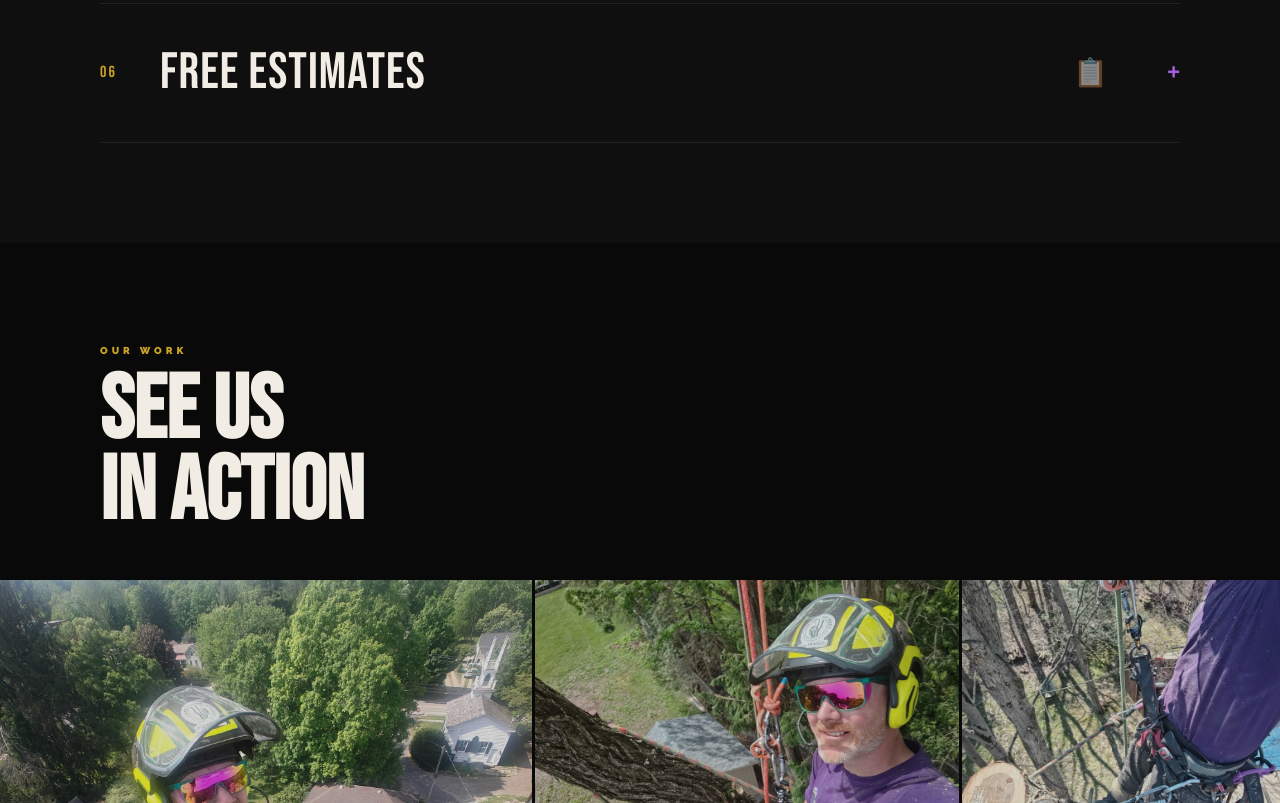
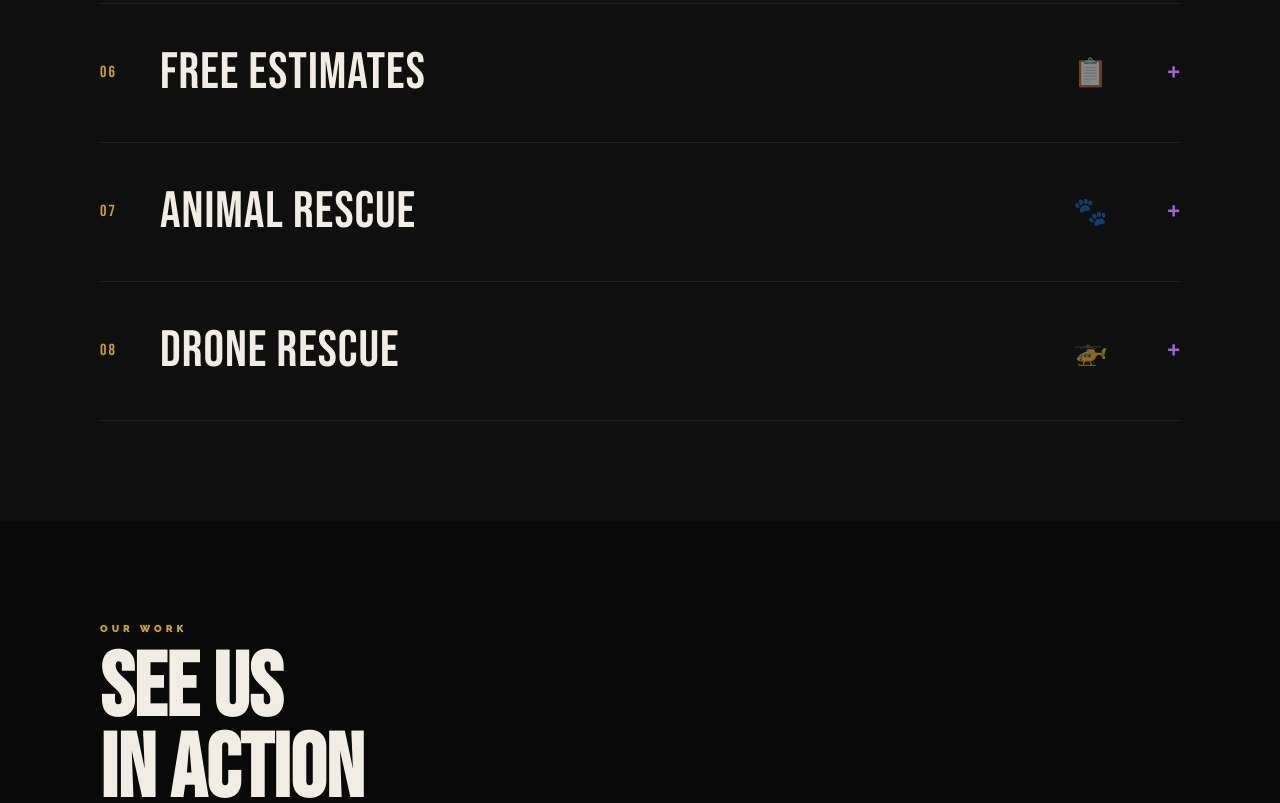
Before and after one commit to drutan1215/jake-the-tree-guy, a plain HTML site: page index.html in a window 1280 px wide. Shown: the part 3154-3957 px from the top of the page. Drawn offline with Linux system fonts and the light colour scheme.

Commit message:
Add Animal Rescue (always free) and Drone Rescue services

```diff
--- a/index.html
+++ b/index.html
@@ -89,7 +89,9 @@
           {"@type": "Offer", "itemOffered": {"@type": "Service", "name": "Hard-to-Reach Tree Removal"}},
           {"@type": "Offer", "itemOffered": {"@type": "Service", "name": "Stump Grinding"}},
           {"@type": "Offer", "itemOffered": {"@type": "Service", "name": "Emergency Tree Services"}},
-          {"@type": "Offer", "itemOffered": {"@type": "Service", "name": "Free Estimates"}}
+          {"@type": "Offer", "itemOffered": {"@type": "Service", "name": "Free Estimates"}},
+          {"@type": "Offer", "priceSpecification": {"@type": "UnitPriceSpecification", "price": "0", "priceCurrency": "USD"}, "itemOffered": {"@type": "Service", "name": "Animal Rescue", "description": "Always free — no charge ever for rescuing animals from trees."}},
+          {"@type": "Offer", "itemOffered": {"@type": "Service", "name": "Drone Rescue"}}
         ]
       },
       "aggregateRating": {
@@ -1508,6 +1510,24 @@ footer {
         <span class="svc-toggle">+</span>
       </div>
       <div class="svc-body"><div class="svc-body-inner">Every job starts with a free, no-pressure on-site estimate. Honest pricing, no hidden fees, no upsells. Call or fill out the contact form and we'll come take a look at no charge.</div></div>
+    </div>
+    <div class="svc-row reveal" onclick="toggleSvc(this)" style="transition-delay:0.3s">
+      <div class="svc-head">
+        <span class="svc-num">07</span>
+        <span class="svc-name">Animal Rescue</span>
+        <span class="svc-icon">🐾</span>
+        <span class="svc-toggle">+</span>
+      </div>
+      <div class="svc-body"><div class="svc-body-inner">Got a cat, raccoon, or other animal stuck up in a tree? Jake will climb up and bring them down safely — no charge, ever. Animal rescues are always free. If someone or something needs help getting out of a tree, we're there.</div></div>
+    </div>
+    <div class="svc-row reveal" onclick="toggleSvc(this)" style="transition-delay:0.35s">
+      <div class="svc-head">
+        <span class="svc-num">08</span>
+        <span class="svc-name">Drone Rescue</span>
+        <span class="svc-icon">🚁</span>
+        <span class="svc-toggle">+</span>
+      </div>
+      <div class="svc-body"><div class="svc-body-inner">Drone tangled up in the branches? We can get it down without damaging your equipment or the tree. With 18+ years of precision climbing experience, recovering a snagged drone is all in a day's work.</div></div>
     </div>
   </div>
 </section>
```
